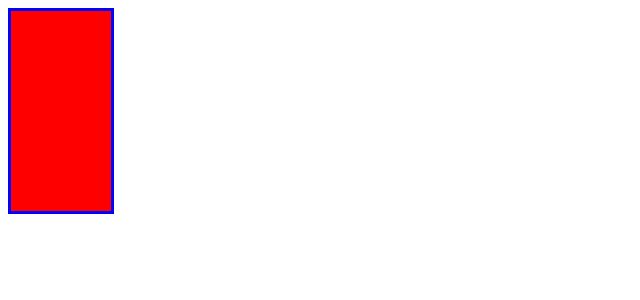
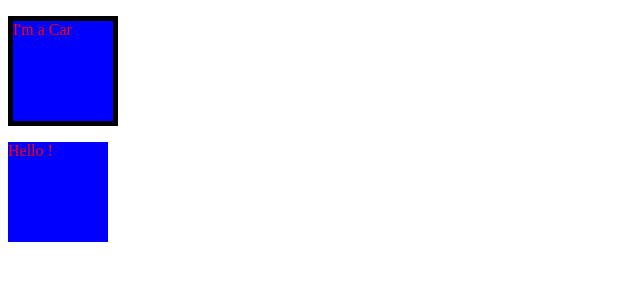
Before and after one commit to GlazMichelFranckDodo225/react-introduction-url, a React (Create React App) app: page / in a window 1280 px wide. Shown: the top 300 px of the page, without its empty margins (0-640 px from the left). Built offline with nearby package versions, Linux system fonts and the light colour scheme.

Commit message:
Stying with CSS files

```diff
--- a/src/App.jsx
+++ b/src/App.jsx
@@ -1,12 +1,21 @@
+import { Car } from "./components/Car/Car";
+import { Greetings } from "./components/Greetings/Greetings";
+import "./global.css"
+
 export function App() {
-    const a = false;
+    // const a = false;
 
     return (
-        <div style={{
-            backgroundColor: "red",
-            height: a ? 100 : 200,
-            width: 100,
-            border: "3px solid blue"
-        }}></div>
+        <div>
+            <Car />
+            <Greetings />
+
+            {/* <div style={{
+                backgroundColor: "red",
+                height: a ? 100 : 200,
+                width: 100,
+                border: "3px solid blue"
+            }}></div> */}
+        </div>
     )
 }
--- /dev/null
+++ b/src/components/Car/Car.jsx
@@ -0,0 +1,5 @@
+export function Car() {
+  return (
+    <p className="box box2">I'm a Car</p>
+  )
+}
--- a/src/components/Greetings/Greetings.jsx
+++ b/src/components/Greetings/Greetings.jsx
@@ -1,20 +1,7 @@
+import "./style.css";
+
 export function Greetings(props) {
     return (
-        <ul>
-            <li>Hello {props.firstName},</li>
-            <li>You are {props.age} years old.</li>
-            <li>{props.children}</li>
-            {/* <li>{props.isSunny && "It's nice weather"}</li> */}
-            {/* <li>{props.isSunny && <ItsSunny />}</li> */}
-            <li>{props.isSunny ? <ItsSunny /> : <ItsRainy />}</li>
-        </ul>
+        <p className="box">Hello !</p>
     )
 }
-
-function ItsSunny() {
-    return <h1>It's nice weather</h1>
-}
-
-function ItsRainy() {
-    return <h1>It's raining</h1>
-}
--- /dev/null
+++ b/src/components/Greetings/style.css
@@ -0,0 +1,4 @@
+.box {
+    height: 100px;
+    width: 100px;
+}
--- /dev/null
+++ b/src/global.css
@@ -0,0 +1,13 @@
+p {
+    color: red;
+}
+
+.box {
+    height: 100;
+    width: 100;
+    background-color: blue;
+}
+
+.box2 {
+    border: 5px solid black;
+}
```
